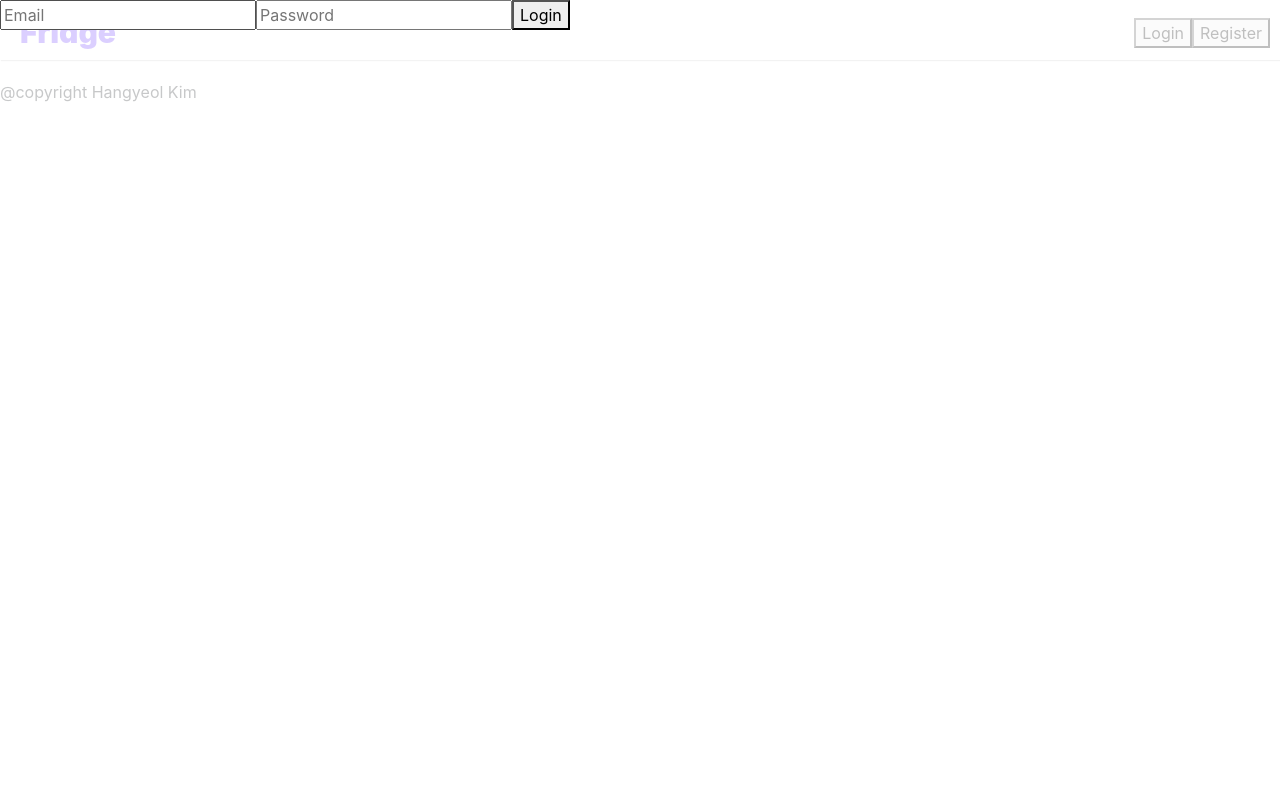
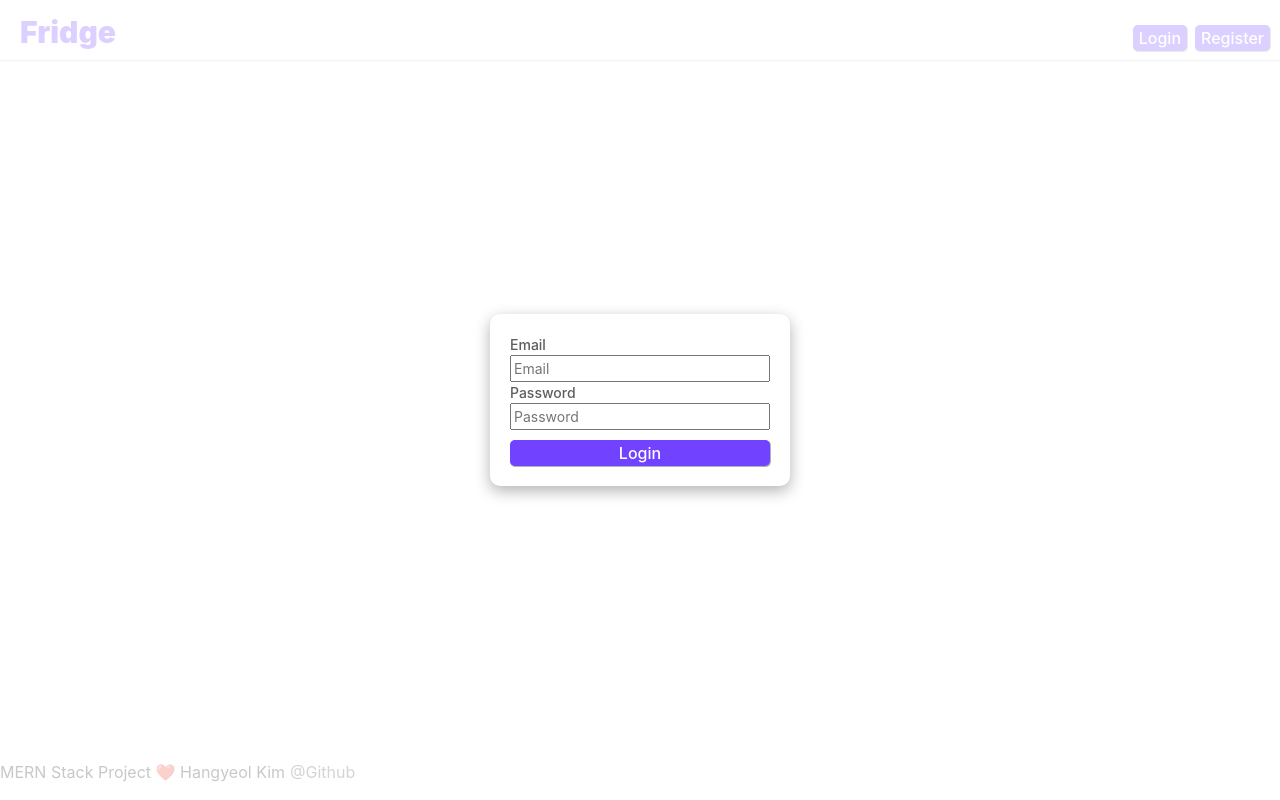
Before and after one commit to hanna522/fridge-management-application, a React (Create React App) app in the folder client/: page /api in a window 1280 px wide. Both pictures are taken after a click on the button "Login". Built offline with nearby package versions, Linux system fonts and the light colour scheme; the HTML template or start-up script is replaced by a standard one.

Commit message:
fix error for fridge summary add

```diff
--- a/client/src/App.css
+++ b/client/src/App.css
@@ -351,6 +351,39 @@ a:hover {
   background-color: #ffffff; /* 선의 색깔 */
   box-shadow: 1px 2px 1px rgba(82, 82, 82, 0.3); /* 그림자 효과 */
   margin: 0px; /* 선의 위아래 여백 */
+}
+
+.navbar-auth-buttons {
+  display: flex;
+  gap: 8px;
+}
+
+.login-form {
+  display: flex;
+  flex-direction: column;
+}
+
+.login-form-content {
+  display: flex;
+  flex-direction: column;
+  font-size: 14px;
+  font-weight: 500;
+  color: rgb(94, 94, 94);
+}
+
+.auth-modal {
+  position: absolute;
+  top: 50%;
+  left: 50%;
+  right: auto;
+  bottom: auto;
+  width: 300px;
+  transform: translate(-50%, -50%);
+  background: white;
+  padding: 20px;
+  border-radius: 10px;
+  box-shadow: 0 5px 15px rgba(0, 0, 0, 0.3);
+  z-index: 1000;
 }
 
 /*** HOME section ***/
@@ -732,3 +765,11 @@ a:hover {
 .custom-checkbox:checked + label:after {
   opacity: 1;
 }
+
+/** Footer **/
+.footer {
+  position: absolute;
+  bottom: 0%;
+  display: flex;
+  gap: 5px;
+}
--- a/client/src/App.js
+++ b/client/src/App.js
@@ -52,7 +52,6 @@ function App() {
        });
  };
 
-
   const handleItemUpdate = (updatedItem) => {
     setItems((prevItems) =>
       prevItems.map((item) =>
@@ -101,6 +100,7 @@ function App() {
   return (
     <Router>
       <Navbar
+        user={user}
         isLoggedIn={isLoggedIn}
         handleRegister={handleRegister}
         handleLogout={handleLogout}
--- a/client/src/components/Footer.js
+++ b/client/src/components/Footer.js
@@ -3,10 +3,15 @@ import React, { useEffect, useState } from "react";
 import axios from "axios";
 import { Link } from "react-router-dom";
 
-function Navbar() {
+function Footer() {
   return (
-    <p>@copyright Hangyeol Kim</p>
+    <>
+      <div className="footer">
+        <p>MERN Stack Project ❤️ Hangyeol Kim</p>
+        <a href="https://github.com/hanna522/with-my-fridge">@Github</a>
+      </div>
+    </>
   );
 }
 
-export default Navbar;
+export default Footer;
--- a/client/src/components/Login.js
+++ b/client/src/components/Login.js
@@ -1,6 +1,6 @@
 import React, { useState } from "react";
 
-const Login = ({ onLogin }) => {
+const Login = ({ onLogin, setIsLoginOpen }) => {
   const [email, setEmail] = useState("");
   const [password, setPassword] = useState("");
   const [error, setError] = useState("");
@@ -9,6 +9,7 @@ const Login = ({ onLogin }) => {
     e.preventDefault();
     try {
       await onLogin(email, password);
+      setIsLoginOpen(false);
       setError("");
     } catch (err) {
       const errorMessage =
@@ -22,22 +23,30 @@ const Login = ({ onLogin }) => {
 
   return (
     <div>
-      <form onSubmit={handleLogin}>
+      <form onSubmit={handleLogin} className="login-form">
+        <label htmlFor="email" className="login-form-content">
+          Email
           <input
+            id="email"
             type="email"
             value={email}
             onChange={(e) => setEmail(e.target.value)}
             placeholder="Email"
             required
           />
+        </label>
+        <label htmlFor="password" className="login-form-content">
+          Password
           <input
+            id="password"
             type="password"
             value={password}
             onChange={(e) => setPassword(e.target.value)}
             placeholder="Password"
             required
           />
-        <button type="submit">Login</button>
+        </label>
+        <button type="submit" className="confirm-btn">Login</button>
       </form>
       {error && <p style={{ color: "red" }}>{error}</p>}
     </div>
--- a/client/src/components/Navbar.js
+++ b/client/src/components/Navbar.js
@@ -9,10 +9,15 @@ import Register from "./Register";
 
 Modal.setAppElement("#root");
 
-function Navbar({ isLoggedIn, handleRegister, handleLogout, handleLogin }) {
+function Navbar({ user, isLoggedIn, handleRegister, handleLogout, handleLogin }) {
   const [isProfileOpen, setIsProfileOpen] = useState(false);
   const [isLoginOpen, setIsLoginOpen] = useState(false);
   const [isRegisterOpen, setIsRegisterOpen] = useState(false);
+
+  const handleLogoutAndCloseProfile = () => {
+    handleLogout();
+    setIsProfileOpen(false); // Assuming 'close' means setting to false
+  };
 
   return (
     <>
@@ -32,8 +37,18 @@ function Navbar({ isLoggedIn, handleRegister, handleLogout, handleLogin }) {
           </div>
         ) : (
           <div className="navbar-auth-buttons">
-            <button onClick={() => setIsLoginOpen(true)}>Login</button>
-            <button onClick={() => setIsRegisterOpen(true)}>Register</button>
+            <button
+              className="confirm-btn"
+              onClick={() => setIsLoginOpen(true)}
+            >
+              Login
+            </button>
+            <button
+              className="confirm-btn"
+              onClick={() => setIsRegisterOpen(true)}
+            >
+              Register
+            </button>
           </div>
         )}
       </div>
@@ -44,7 +59,7 @@ function Navbar({ isLoggedIn, handleRegister, handleLogout, handleLogin }) {
         contentLabel="Login"
         className="auth-modal"
       >
-        <Login onLogin={handleLogin} />
+        <Login onLogin={handleLogin} setIsLoginOpen={setIsLoginOpen}/>
       </Modal>
 
       <Modal
@@ -53,7 +68,10 @@ function Navbar({ isLoggedIn, handleRegister, handleLogout, handleLogin }) {
         contentLabel="Register"
         className="auth-modal"
       >
-        <Register onRegister={handleRegister} />
+        <Register
+          onRegister={handleRegister}
+          setIsRegisterOpen={setIsRegisterOpen}
+        />
       </Modal>
 
       <Modal
@@ -67,7 +85,7 @@ function Navbar({ isLoggedIn, handleRegister, handleLogout, handleLogin }) {
             <img src={Profile} alt="Profile" className="navbar-profile-image" />
             <div>
               <div className="user-name">
-                <h2>UserName</h2>
+                <h2>User's Name</h2>
                 <GearFill size={15} />
               </div>
               <p>User's Home</p>
@@ -100,7 +118,7 @@ function Navbar({ isLoggedIn, handleRegister, handleLogout, handleLogin }) {
           </li>
         </ul>
 
-        <button className="confirm-btn" onClick={handleLogout}>
+        <button className="confirm-btn" onClick={handleLogoutAndCloseProfile}>
           Sign Out
         </button>
       </Modal>
--- a/client/src/components/Register.js
+++ b/client/src/components/Register.js
@@ -1,7 +1,7 @@
 import React, { useState } from "react";
 import { register } from "../Api";
 
-const Register = ({ onRegister }) => {
+const Register = ({ onRegister, setIsRegisterOpen }) => {
   const [email, setEmail] = useState("");
   const [password, setPassword] = useState("");
   const [groupName, setGroupName] = useState("");
@@ -11,6 +11,7 @@ const Register = ({ onRegister }) => {
     e.preventDefault();
     try {
       await onRegister(email, password, groupName);
+      setIsRegisterOpen(false);
       setError("");
     } catch (err) {
       const errorMessage =
@@ -24,14 +25,20 @@ const Register = ({ onRegister }) => {
 
   return (
     <div>
-      <form onSubmit={handleRegister}>
+      <form onSubmit={handleRegister} className="login-form">
+        <label htmlFor="email" className="login-form-content">
+          Email
           <input
+            id="email"
             type="email"
             value={email}
             onChange={(e) => setEmail(e.target.value)}
             placeholder="Email"
             required
           />
+        </label>
+        <label htmlFor="password" className="login-form-content">
+          Password
           <input
             type="password"
             value={password}
@@ -39,14 +46,21 @@ const Register = ({ onRegister }) => {
             placeholder="Password"
             required
           />
+        </label>
+        <label htmlFor="password" className="login-form-content">
+          Group Name
           <input
+            id="text"
             type="text"
             value={groupName}
             onChange={(e) => setGroupName(e.target.value)}
             placeholder="Group Name"
             required
           />
-        <button type="submit">Register</button>
+        </label>
+        <button type="submit" className="confirm-btn">
+          Register
+        </button>
       </form>
       {error && <p style={{ color: "red" }}>{error}</p>}
     </div>
--- a/client/src/components/homes/FridgeSummary.js
+++ b/client/src/components/homes/FridgeSummary.js
@@ -78,7 +78,7 @@ function FridgeSummary({
           isOpen={!!selectedAdd}
           onRequestClose={closeModal}
           contentLabel="Add Ingredient"
-          className="Modal"
+          className="Modal modal-add-shop"
           overlayClassName="Overlay"
         >
           {selectedAdd && (
--- a/client/src/components/homes/Home.js
+++ b/client/src/components/homes/Home.js
@@ -41,6 +41,7 @@ function Home({ items, categories, onItemUpdate, onItemDelete, onItemAdd }) {
         allItems={items}
         allCategories={categories}
         onItemUpdate={onItemUpdate}
+        onItemAdd={onItemAdd}
         onItemDelete={onItemDelete}
       />
     </>
```
Lines whose indentation alone changed are shown as unchanged.
